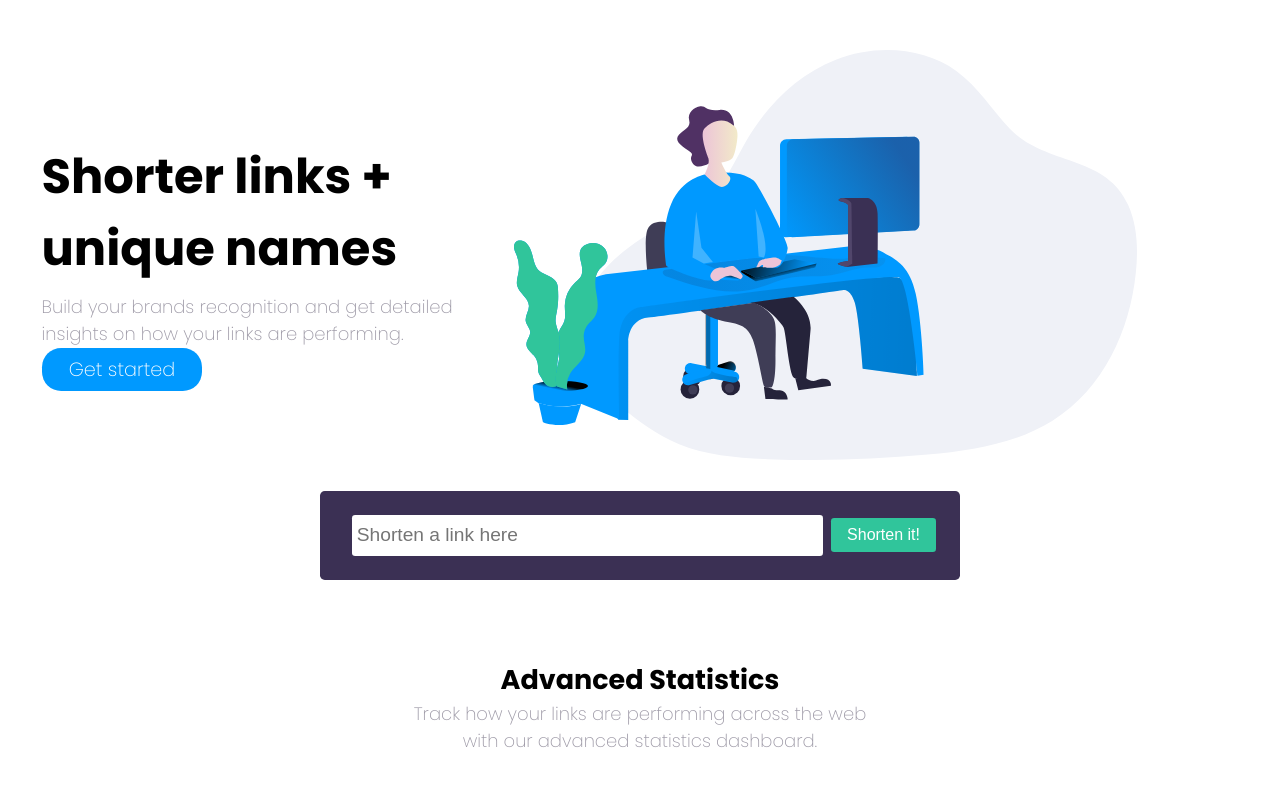
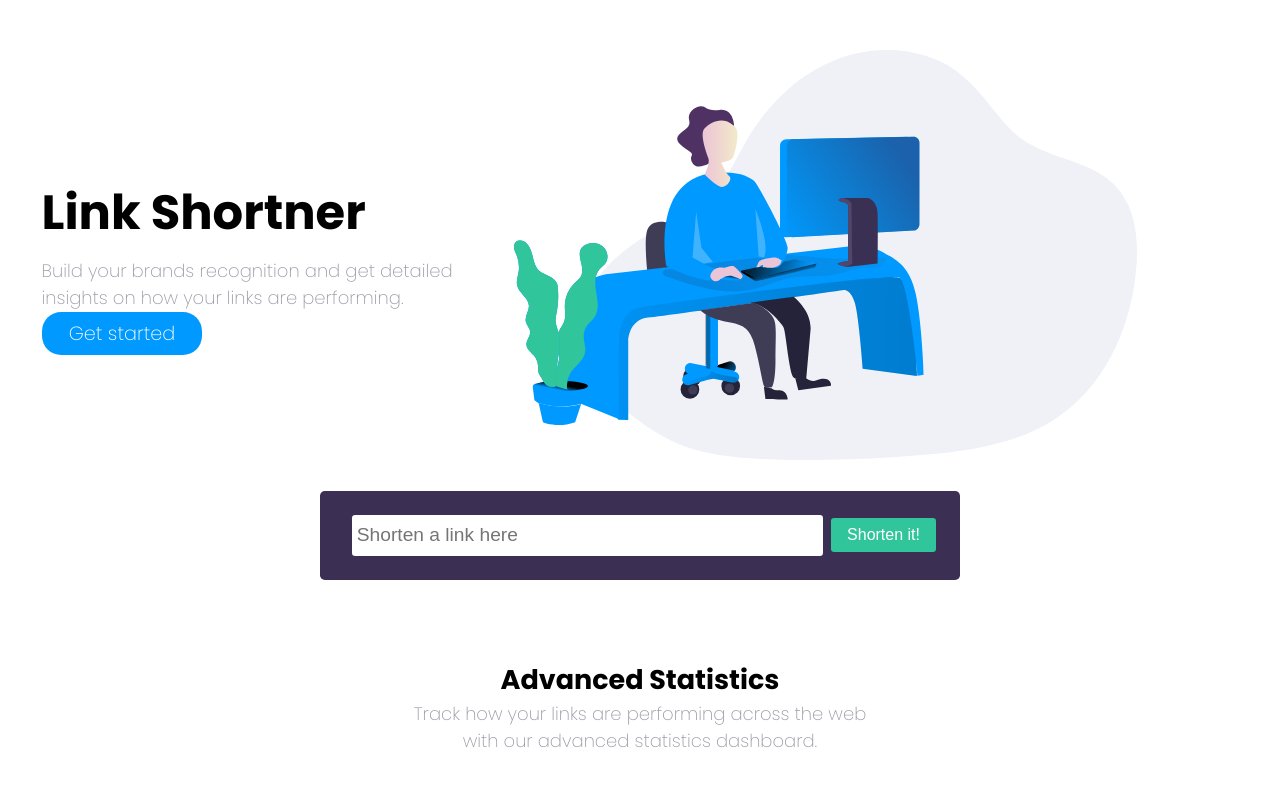
Before and after one commit to Anuj3553/Link-Shortner, a plain HTML site: page index.html in a window 1280 px wide. Shown: the top 800 px of the page. Drawn offline with Linux system fonts and the light colour scheme.

Commit message:
Rename the Title

```diff
--- a/index.html
+++ b/index.html
@@ -15,7 +15,7 @@
   <main>
     <section>
       <div class="content">
-        <h1>Shorter links + unique names</h1>
+        <h1>Link Shortner</h1>
         <p>Build your brands recognition and get detailed
           insights on how your links are performing.</p>
         <label for="selector" class="btn">Get started</label>
```
